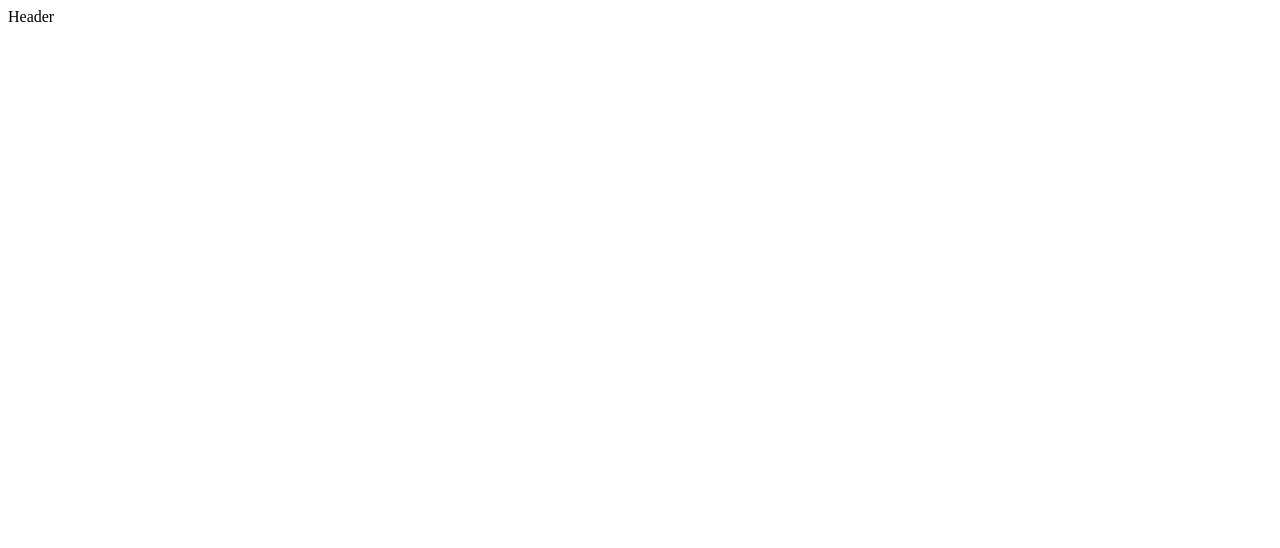
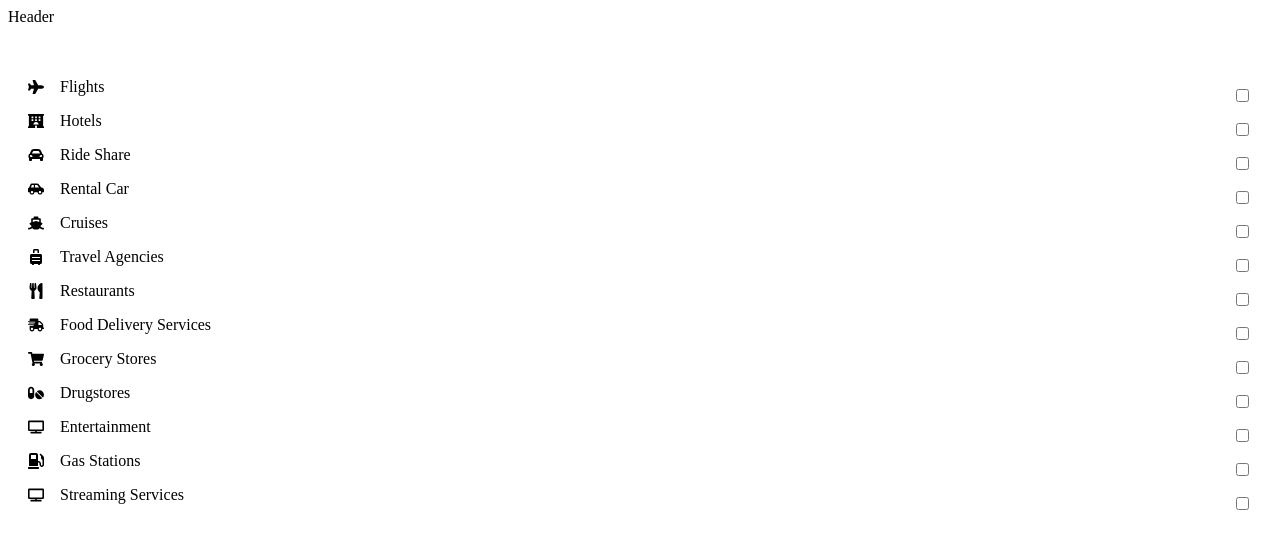
Before and after one commit to kelleyco2/credit-card-calculator, a Gatsby site: page / in a window 1280 px wide. Built offline with nearby package versions, Linux system fonts and the light colour scheme; Gatsby itself is replaced by a stand-in of ours.

Commit message:
Add categories component

```diff
--- a/package.json
+++ b/package.json
@@ -27,9 +27,11 @@
     "gatsby-source-contentful": "^4.4.1",
     "gatsby-source-filesystem": "^2.9.1",
     "gatsby-transformer-sharp": "^2.10.1",
+    "lodash.camelcase": "^4.3.0",
     "react": "^16.13.1",
     "react-dom": "^16.13.1",
     "react-helmet": "^6.1.0",
+    "react-icons": "^4.1.0",
     "styled-components": "^5.2.1"
   }
 }
--- /dev/null
+++ b/src/components/Categories/Categories.js
@@ -0,0 +1,72 @@
+import React, { useState } from "react";
+import * as S from "./Categories.styled";
+import { Flex } from "components";
+import { spendingCategories } from "../../mocks/spending-categories";
+import camelCase from "lodash.camelcase";
+import { FaWindowClose } from "react-icons/fa";
+
+const Categories = () => {
+  const [categories, setCategories] = useState({
+    flights: false,
+    hotels: false,
+    rideShare: false,
+    rentalCar: false,
+    cruises: false,
+    travelAgencies: false,
+    restaurants: false,
+    foodDeliveryServices: false,
+    groceryStores: false,
+    drugstores: false,
+    entertainment: false,
+    gasStations: false,
+    streamingServices: false,
+  });
+
+  console.log(categories);
+
+  const handleCheckBox = (e) => {
+    const categoriesCopy = { ...categories };
+    categoriesCopy[e?.target?.name] = e?.target?.checked;
+    setCategories(categoriesCopy);
+  };
+
+  const handleRemove = (category) => {
+    const categoriesCopy = { ...categories };
+    categoriesCopy[category] = false;
+    setCategories(categoriesCopy);
+  };
+
+  return (
+    <S.Wrapper>
+      <Flex wrap justify="flex-start" margin="0 0 32px 0">
+        {spendingCategories.map(({ category, icon }) => {
+          if (categories[camelCase(category)] === true)
+            return (
+              <S.CategoryIcon>
+                {icon()}
+                <S.Remove onClick={() => handleRemove(camelCase(category))}>
+                  <FaWindowClose />
+                </S.Remove>
+              </S.CategoryIcon>
+            );
+        })}
+      </Flex>
+      {spendingCategories.map(({ category, icon }) => (
+        <Flex key={category}>
+          <Flex justify="flex-start" margin="0 0 16px 0">
+            {icon()}
+            <p>{category}</p>
+          </Flex>
+          <input
+            type="checkbox"
+            checked={categories[camelCase(category)]}
+            name={camelCase(category)}
+            onClick={handleCheckBox}
+          />
+        </Flex>
+      ))}
+    </S.Wrapper>
+  );
+};
+
+export default Categories;
--- /dev/null
+++ b/src/components/Categories/Categories.styled.js
@@ -0,0 +1,27 @@
+import styled from "styled-components";
+
+export const Wrapper = styled.div`
+  padding: 20px;
+
+  p {
+    margin: 0 0 0 16px;
+  }
+`;
+
+export const CategoryIcon = styled.div`
+  position: relative;
+  display: flex;
+  justify-content: center;
+  align-items: center;
+  width: 48px;
+  height: 48px;
+  margin: 0 0 8px 8px;
+  background-color: lightGray;
+  border-radius: 100%;
+`;
+
+export const Remove = styled.div`
+  position: absolute;
+  bottom: -5px;
+  right: -5px;
+`;
--- /dev/null
+++ b/src/components/Categories/index.js
@@ -0,0 +1 @@
+export { default } from "./Categories";
--- /dev/null
+++ b/src/components/Flex/index.js
@@ -0,0 +1 @@
+export { default } from "./Flex";
--- a/src/components/index.js
+++ b/src/components/index.js
@@ -1 +1,3 @@
 export { default as Header } from "./Header";
+export { default as Flex } from "./Flex";
+export { default as Categories } from "./Categories";
--- /dev/null
+++ b/src/mocks/spending-categories.js
@@ -0,0 +1,30 @@
+import {
+  FaPlane,
+  FaHotel,
+  FaCarAlt,
+  FaCarSide,
+  FaShip,
+  FaSuitcaseRolling,
+  FaUtensils,
+  FaShippingFast,
+  FaShoppingCart,
+  FaPills,
+  FaTv,
+  FaGasPump,
+} from "react-icons/fa";
+
+export const spendingCategories = [
+  { category: "Flights", icon: FaPlane },
+  { category: "Hotels", icon: FaHotel },
+  { category: "Ride Share", icon: FaCarAlt },
+  { category: "Rental Car", icon: FaCarSide },
+  { category: "Cruises", icon: FaShip },
+  { category: "Travel Agencies", icon: FaSuitcaseRolling },
+  { category: "Restaurants", icon: FaUtensils },
+  { category: "Food Delivery Services", icon: FaShippingFast },
+  { category: "Grocery Stores", icon: FaShoppingCart },
+  { category: "Drugstores", icon: FaPills },
+  { category: "Entertainment", icon: FaTv },
+  { category: "Gas Stations", icon: FaGasPump },
+  { category: "Streaming Services", icon: FaTv },
+];
--- a/src/pages/index.js
+++ b/src/pages/index.js
@@ -1,11 +1,13 @@
 import * as React from "react";
-import { Header } from "components";
+import { Header, Categories } from "components";
 
 const IndexPage = () => {
   return (
     <>
       <Header />
-      <main></main>
+      <main>
+        <Categories />
+      </main>
     </>
   );
 };
```
Also changed, not shown: 1 other file.
